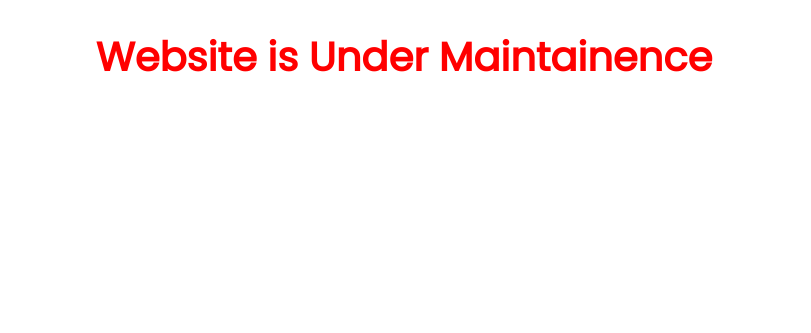
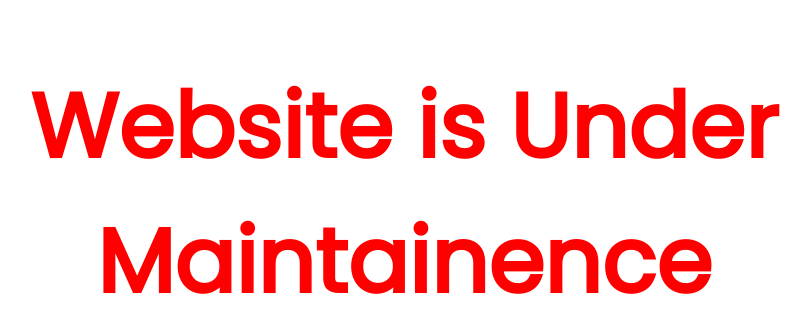
Before and after one commit to CodeSudo/codesudo.github.io, a plain HTML site: page index.html in a window 1280 px wide. Shown: the whole page, without its empty margins (236-1047 px from the left). Drawn offline with Linux system fonts and the light colour scheme.

Commit message:
Update index.html

```diff
--- a/index.html
+++ b/index.html
@@ -8,7 +8,7 @@
     color:red;
     text-align: center;
     font-family: Poppins, sans-serif;
-    font-size: 40px;
+    font-size: 90px;
 </style>
     <div>
 <h1>Website is Under Maintainence</h1>
```
